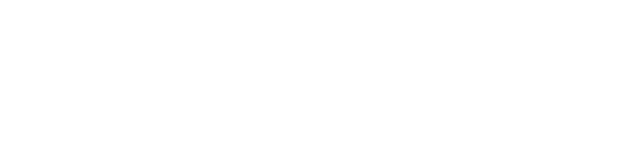
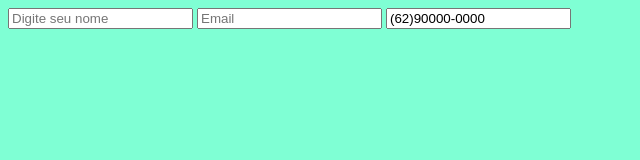
Before and after one commit to dudusohne/sumjs, a plain HTML site: page index.html in a window 1280 px wide. Shown: the whole page, without its empty margins (0-640 px from the left). Drawn offline with Linux system fonts and the light colour scheme.

Commit message:
Add files via upload

```diff
--- /dev/null
+++ b/css/index.css
@@ -0,0 +1,3 @@
+body {
+    background-color: aquamarine;
+}
--- a/index.html
+++ b/index.html
@@ -1,10 +1,10 @@
-<script>
+<!-- <script>
     // OBJETOS CONDICIONAIS - EXEMPLOS *
 
-    nome = "duduzera";
-    apelido = "joel";
-    idade = 29;
-    javascriptdev = true;
+    nome = "duduzera"; //string
+    apelido = "joel"; //string
+    idade = 29; //int
+    javascriptdev = true; //boolean
 
     let guy = {
         nome,
@@ -42,4 +42,32 @@
     }
     let resultSubtrai = subtrai10(8);
     console.log(resultSubtrai);
-</script>
+
+    //array function
+
+    //leitura de dados
+
+</script> -->
+
+<!DOCTYPE html>
+<html>
+<head>
+    <meta name="viewport" content="width=device-width, initial-scale=1.0">
+    <meta charset="utf-8">
+    <link rel="stylesheet" href="/css/index.css">
+</head>
+<body>
+    <div class="form1">
+        <form action="#" method="POST" class="form">
+            <input id="nome" type="text" placeholder="Digite seu nome" />
+            <input id="email" type="email" placeholder="Email" />
+            <input id="tel" type="tel" placeholder="Phone" onChange="funcao(nome.value, email.value, tel.value)" value="(62)90000-0000" />
+        </form>
+    </div>
+    <script>
+        function funcao(nome, email, telefone) {
+            alert("nome: " + nome +" email: "+ email +" telefone: "+ telefone);
+        }
+    </script>
+</body>
+</html>
```
